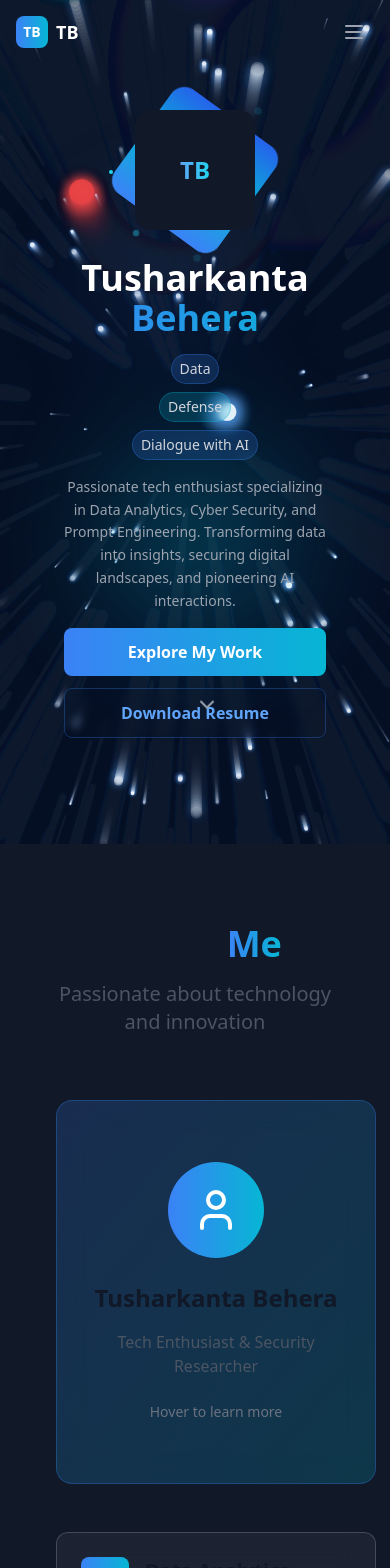
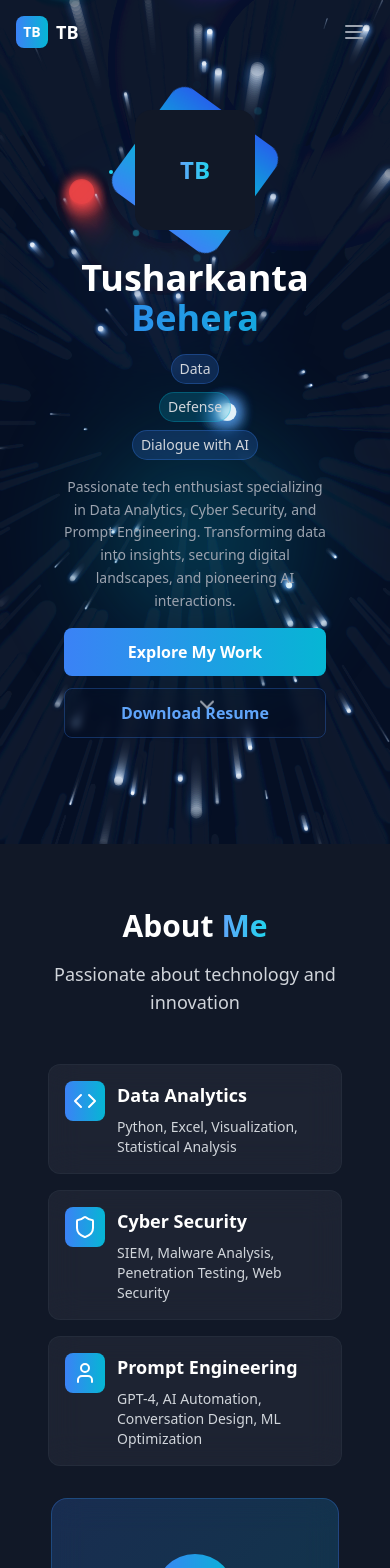
Before and after one commit to tusharkanta-behera/tusharkanta_behera_personal-portfolio, a React (Vite) app: page / in a window 390 px wide. Shown: the top 1568 px of the page. Built offline with nearby package versions, Linux system fonts and the light colour scheme.

Commit message:
Fix: Improve mobile responsiveness and text visibility
Adjust About Me, Skills, and Contact sections for better mobile centering and visibility. Ensure text color adapts to theme changes.

```diff
--- a/src/components/About.tsx
+++ b/src/components/About.tsx
@@ -24,43 +24,43 @@ export const About = () => {
   ];
 
   return (
-    <div className="min-h-screen py-20 px-6">
+    <div className="min-h-screen py-16 sm:py-20 px-4 sm:px-6">
       <div className="container mx-auto max-w-6xl">
-        <div className="text-center mb-16">
-          <h2 className="text-4xl md:text-5xl font-bold text-gray-900 dark:text-white mb-4">
-            About <span className="text-transparent bg-clip-text bg-gradient-to-r from-blue-500 to-cyan-500">Me</span>
+        <div className="text-center mb-12 sm:mb-16">
+          <h2 className="text-3xl sm:text-4xl md:text-5xl font-bold text-white mb-4">
+            About <span className="text-transparent bg-clip-text bg-gradient-to-r from-blue-400 to-cyan-400">Me</span>
           </h2>
-          <p className="text-xl text-gray-600 dark:text-gray-400">Passionate about technology and innovation</p>
+          <p className="text-lg sm:text-xl text-gray-300">Passionate about technology and innovation</p>
         </div>
 
-        <div className="grid md:grid-cols-2 gap-12 items-center">
+        <div className="grid lg:grid-cols-2 gap-8 sm:gap-12 items-center">
           {/* 3D Rotating Card */}
-          <div className="flex justify-center">
+          <div className="flex justify-center order-2 lg:order-1">
             <div
-              className="relative w-80 h-96 cursor-pointer"
+              className="relative w-72 h-80 sm:w-80 sm:h-96 cursor-pointer mx-auto"
               onMouseEnter={() => setIsFlipped(true)}
               onMouseLeave={() => setIsFlipped(false)}
             >
               <div className={`absolute inset-0 transition-transform duration-700 transform-style-preserve-3d ${isFlipped ? 'rotate-y-180' : ''}`}>
                 {/* Front of card */}
-                <div className="absolute inset-0 backface-hidden bg-gradient-to-br from-blue-500/20 to-cyan-500/20 backdrop-blur-lg border border-blue-500/30 rounded-2xl p-8 flex flex-col items-center justify-center text-center">
-                  <div className="w-24 h-24 bg-gradient-to-r from-blue-500 to-cyan-500 rounded-full mb-6 flex items-center justify-center">
-                    <User className="w-12 h-12 text-white" />
+                <div className="absolute inset-0 backface-hidden bg-gradient-to-br from-blue-500/20 to-cyan-500/20 backdrop-blur-lg border border-blue-500/30 rounded-2xl p-6 sm:p-8 flex flex-col items-center justify-center text-center">
+                  <div className="w-20 h-20 sm:w-24 sm:h-24 bg-gradient-to-r from-blue-500 to-cyan-500 rounded-full mb-4 sm:mb-6 flex items-center justify-center">
+                    <User className="w-10 h-10 sm:w-12 sm:h-12 text-white" />
                   </div>
-                  <h3 className="text-2xl font-bold text-gray-900 dark:text-white mb-4">Tusharkanta Behera</h3>
-                  <p className="text-gray-600 dark:text-gray-400 mb-6">Tech Enthusiast & Security Researcher</p>
-                  <div className="text-sm text-gray-500 dark:text-gray-500">Hover to learn more</div>
+                  <h3 className="text-xl sm:text-2xl font-bold text-white mb-3 sm:mb-4">Tusharkanta Behera</h3>
+                  <p className="text-gray-300 mb-4 sm:mb-6 text-sm sm:text-base">Tech Enthusiast & Security Researcher</p>
+                  <div className="text-xs sm:text-sm text-gray-400">Hover to learn more</div>
                 </div>
 
                 {/* Back of card */}
-                <div className="absolute inset-0 backface-hidden rotate-y-180 bg-gradient-to-br from-cyan-500/20 to-blue-500/20 backdrop-blur-lg border border-cyan-500/30 rounded-2xl p-8">
-                  <h4 className="text-xl font-bold text-gray-900 dark:text-white mb-4">Professional Bio</h4>
-                  <p className="text-sm text-gray-600 dark:text-gray-400 mb-6 leading-relaxed">
+                <div className="absolute inset-0 backface-hidden rotate-y-180 bg-gradient-to-br from-cyan-500/20 to-blue-500/20 backdrop-blur-lg border border-cyan-500/30 rounded-2xl p-6 sm:p-8">
+                  <h4 className="text-lg sm:text-xl font-bold text-white mb-3 sm:mb-4">Professional Bio</h4>
+                  <p className="text-xs sm:text-sm text-gray-300 mb-4 sm:mb-6 leading-relaxed">
                     Dedicated technology professional with expertise spanning data analytics, cybersecurity, and AI.
                     Passionate about leveraging cutting-edge technologies to solve complex problems and drive innovation.
                   </p>
-                  <button className="w-full px-4 py-2 bg-gradient-to-r from-blue-500 to-cyan-500 text-white rounded-lg font-semibold hover:from-blue-600 hover:to-cyan-600 transition-all duration-300 flex items-center justify-center space-x-2">
-                    <Download className="w-4 h-4" />
+                  <button className="w-full px-3 sm:px-4 py-2 bg-gradient-to-r from-blue-500 to-cyan-500 text-white rounded-lg font-semibold hover:from-blue-600 hover:to-cyan-600 transition-all duration-300 flex items-center justify-center space-x-2 text-sm sm:text-base">
+                    <Download className="w-3 h-3 sm:w-4 sm:h-4" />
                     <span>Download Resume</span>
                   </button>
                 </div>
@@ -69,19 +69,19 @@ export const About = () => {
           </div>
 
           {/* Expertise Cards */}
-          <div className="space-y-6">
+          <div className="space-y-4 sm:space-y-6 order-1 lg:order-2">
             {expertise.map((item, index) => (
               <div
                 key={index}
-                className="group p-6 bg-white/5 dark:bg-gray-800/50 backdrop-blur-lg border border-gray-200/20 dark:border-gray-700/30 rounded-xl hover:border-blue-500/50 transition-all duration-300 hover:transform hover:scale-105"
+                className="group p-4 sm:p-6 bg-white/5 backdrop-blur-lg border border-gray-700/30 rounded-xl hover:border-blue-500/50 transition-all duration-300 hover:transform hover:scale-105"
               >
-                <div className="flex items-start space-x-4">
-                  <div className="p-3 bg-gradient-to-r from-blue-500 to-cyan-500 rounded-lg text-white group-hover:scale-110 transition-transform duration-300">
+                <div className="flex items-start space-x-3 sm:space-x-4">
+                  <div className="p-2 sm:p-3 bg-gradient-to-r from-blue-500 to-cyan-500 rounded-lg text-white group-hover:scale-110 transition-transform duration-300 shrink-0">
                     {item.icon}
                   </div>
-                  <div>
-                    <h3 className="text-xl font-semibold text-gray-900 dark:text-white mb-2">{item.title}</h3>
-                    <p className="text-gray-600 dark:text-gray-400">{item.description}</p>
+                  <div className="min-w-0 flex-1">
+                    <h3 className="text-lg sm:text-xl font-semibold text-white mb-2">{item.title}</h3>
+                    <p className="text-gray-300 text-sm sm:text-base">{item.description}</p>
                   </div>
                 </div>
               </div>
```
Also changed, not shown: src/components/Contact.tsx (+40 -40 lines), src/components/Skills.tsx (+27 -27 lines).
